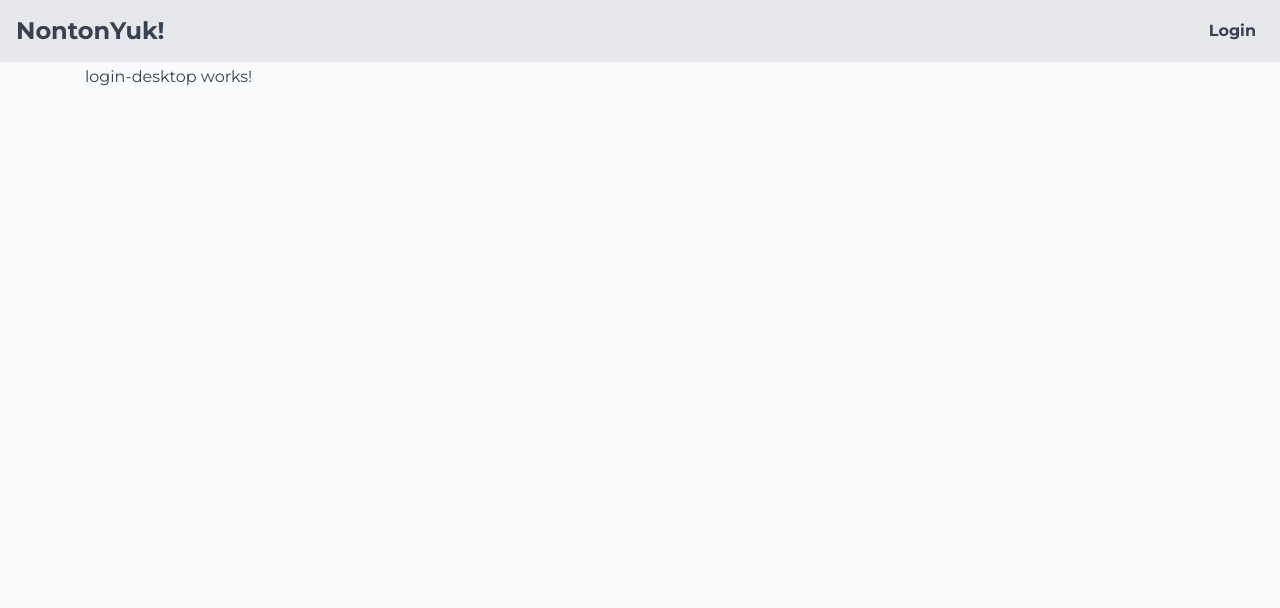
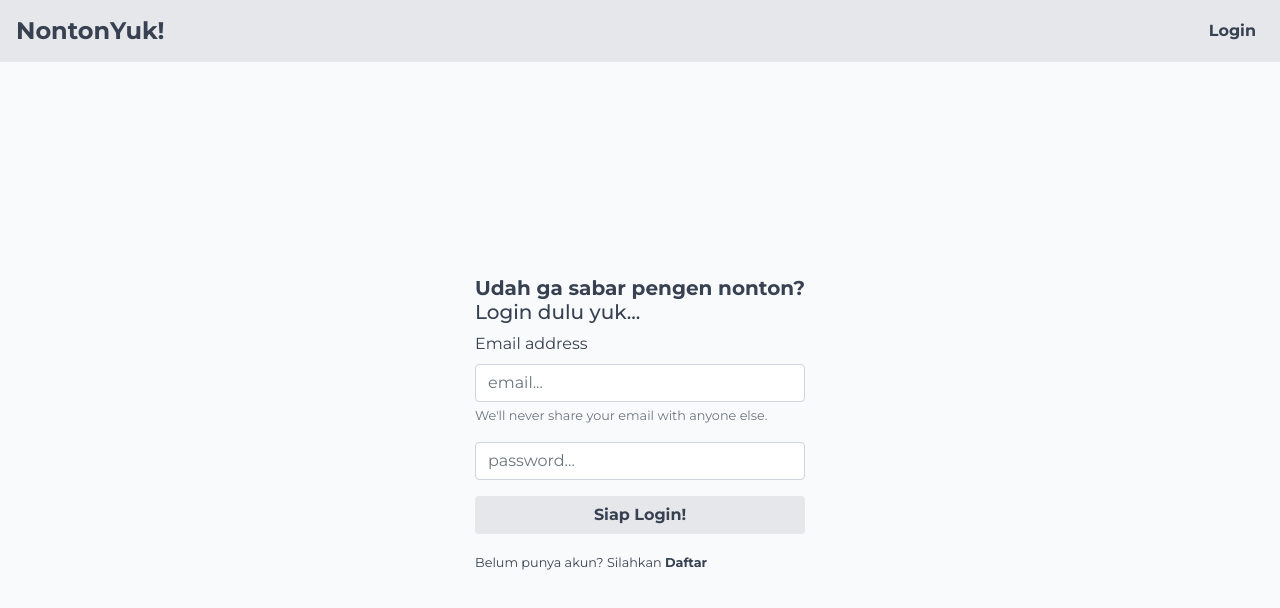
Before and after one commit to ifindev/movie-store-website, an Angular app: page /login in a window 1280 px wide. Shown: the top 608 px of the page. Built offline with nearby package versions, Linux system fonts and the light colour scheme.

Commit message:
Add form for login in login-page component

```diff
--- a/src/app/views/login-page/login-page.component.html
+++ b/src/app/views/login-page/login-page.component.html
@@ -1,4 +1,45 @@
 <div class="container">
-  <app-login-mobile></app-login-mobile>
-  <app-login-desktop></app-login-desktop>
+  <div
+    class="d-flex flex-column justify-content-center align-items-center"
+    style="height: 90vh"
+  >
+    <div class="px-2">
+      <h5>
+        <strong>Udah ga sabar pengen nonton?</strong> <br />
+        Login dulu yuk...
+      </h5>
+
+      <form>
+        <div class="form-group">
+          <label for="exampleInputEmail1">Email address</label>
+          <input
+            type="email"
+            class="form-control"
+            id="email"
+            placeholder="email..."
+          />
+          <small id="emailHelp" class="form-text text-muted"
+            >We'll never share your email with anyone else.</small
+          >
+        </div>
+        <div class="form-group">
+          <input
+            type="password"
+            class="form-control"
+            id="password"
+            placeholder="password..."
+          />
+        </div>
+        <button type="submit" class="btn btn-block bg-gray">
+          <strong>Siap Login!</strong>
+        </button>
+        <div class="mt-3">
+          <small>
+            Belum punya akun? Silahkan
+            <a [routerLink]="['/daftar']"> <strong>Daftar</strong> </a>
+          </small>
+        </div>
+      </form>
+    </div>
+  </div>
 </div>
```
